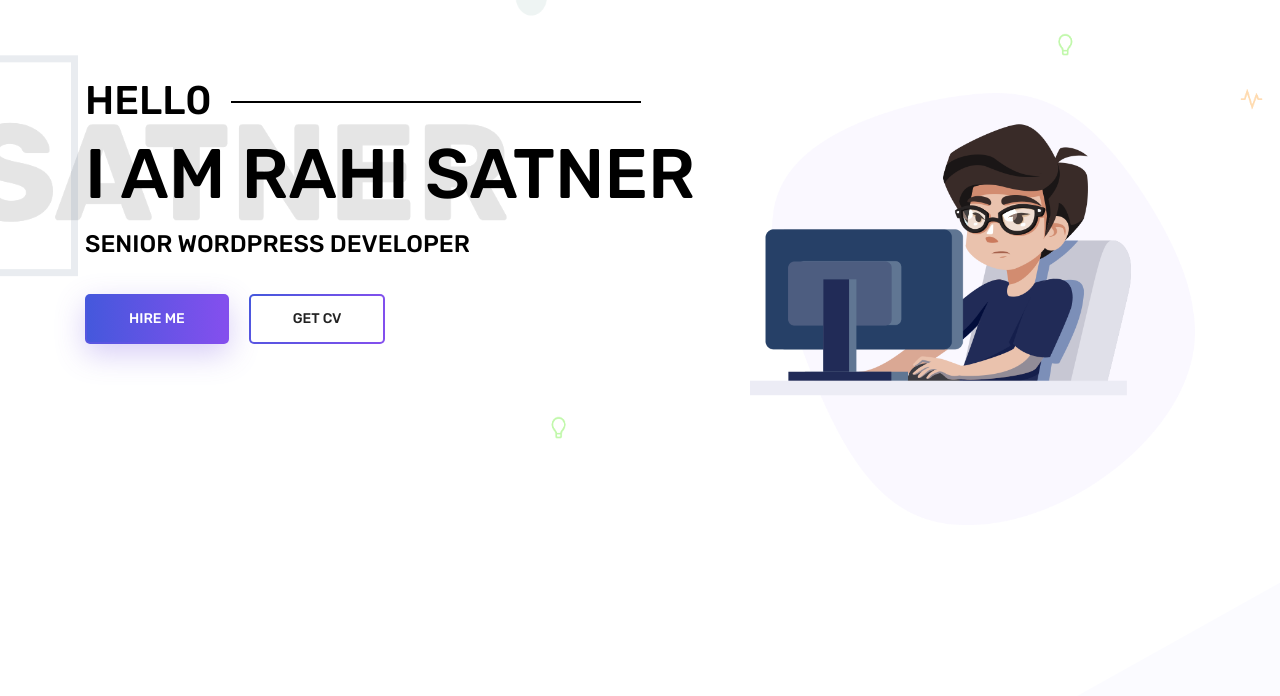
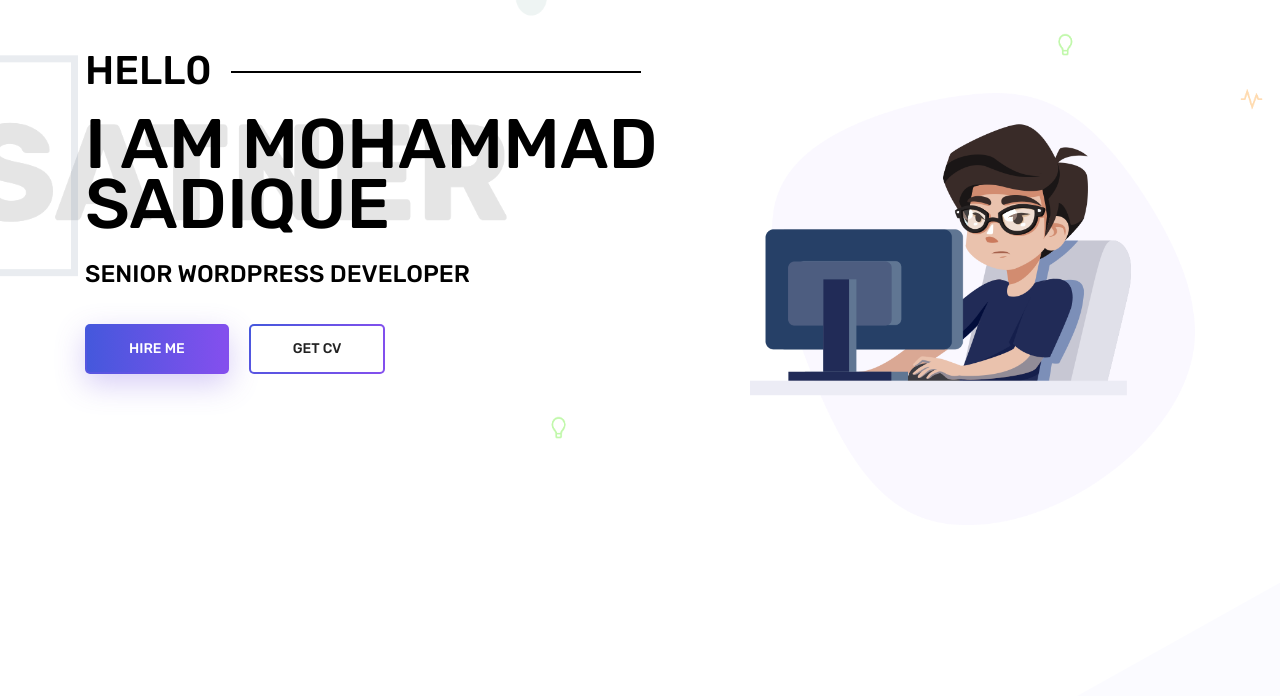
Before and after one commit to sadiquhasan/profile, a plain HTML site: page index.html in a window 1280 px wide. Shown: the part 104-800 px from the top of the page. Drawn offline with Linux system fonts and the light colour scheme; some packages are replaced by stand-ins of ours.

Commit message:
changed name

```diff
--- a/index.html
+++ b/index.html
@@ -73,7 +73,7 @@
 					<div class="col-lg-7">
 						<div class="banner_content">
 							<h3 class="text-uppercase">Hell0</h3>
-							<h1 class="text-uppercase">I am rahi satner</h1>
+							<h1 class="text-uppercase">I am Mohammad Sadique</h1>
 							<h5 class="text-uppercase">senior wordpress developer</h5>
 							<div class="d-flex align-items-center">
 								<a class="primary_btn" href="#"><span>Hire Me</span></a>
```
